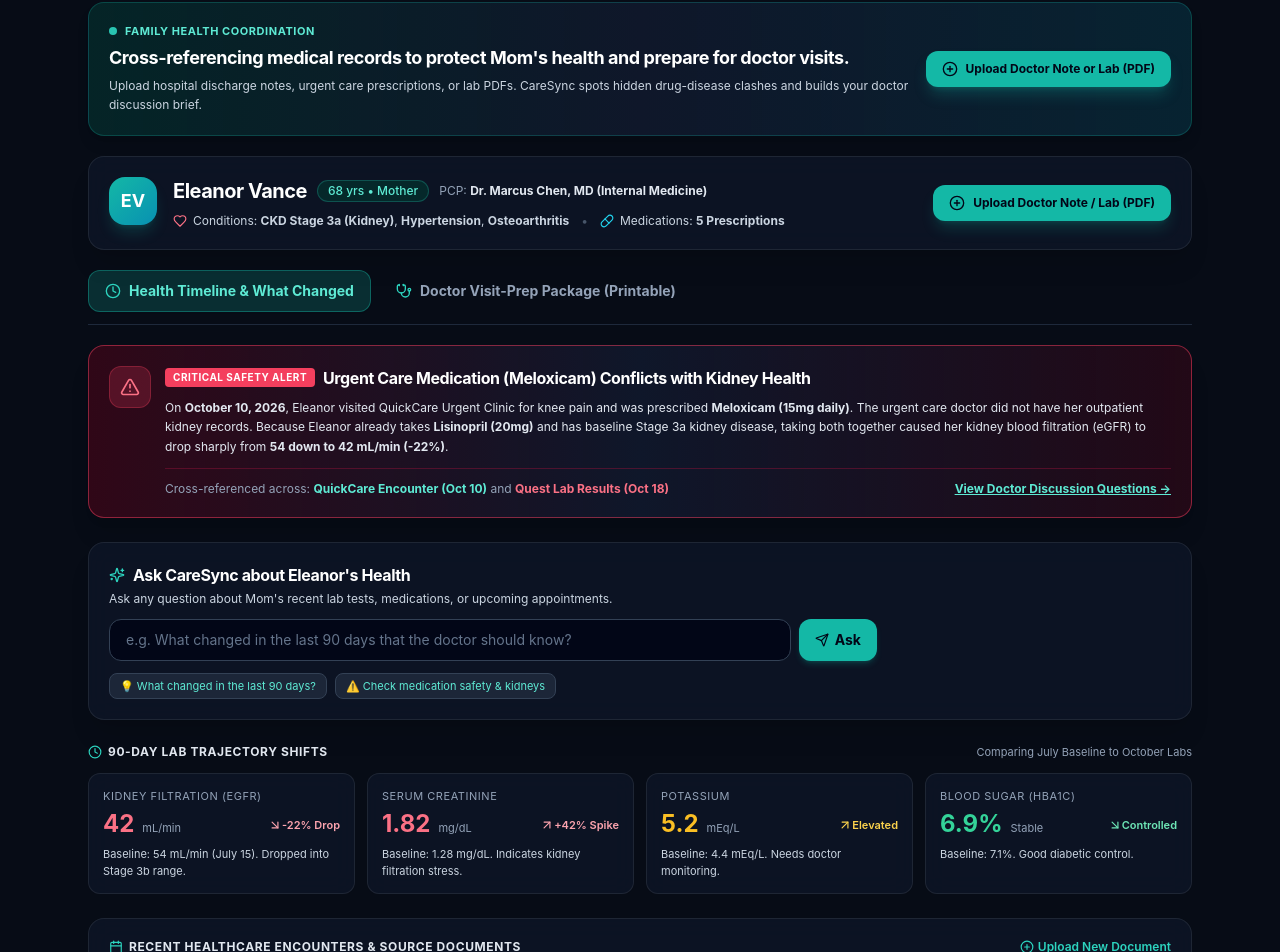
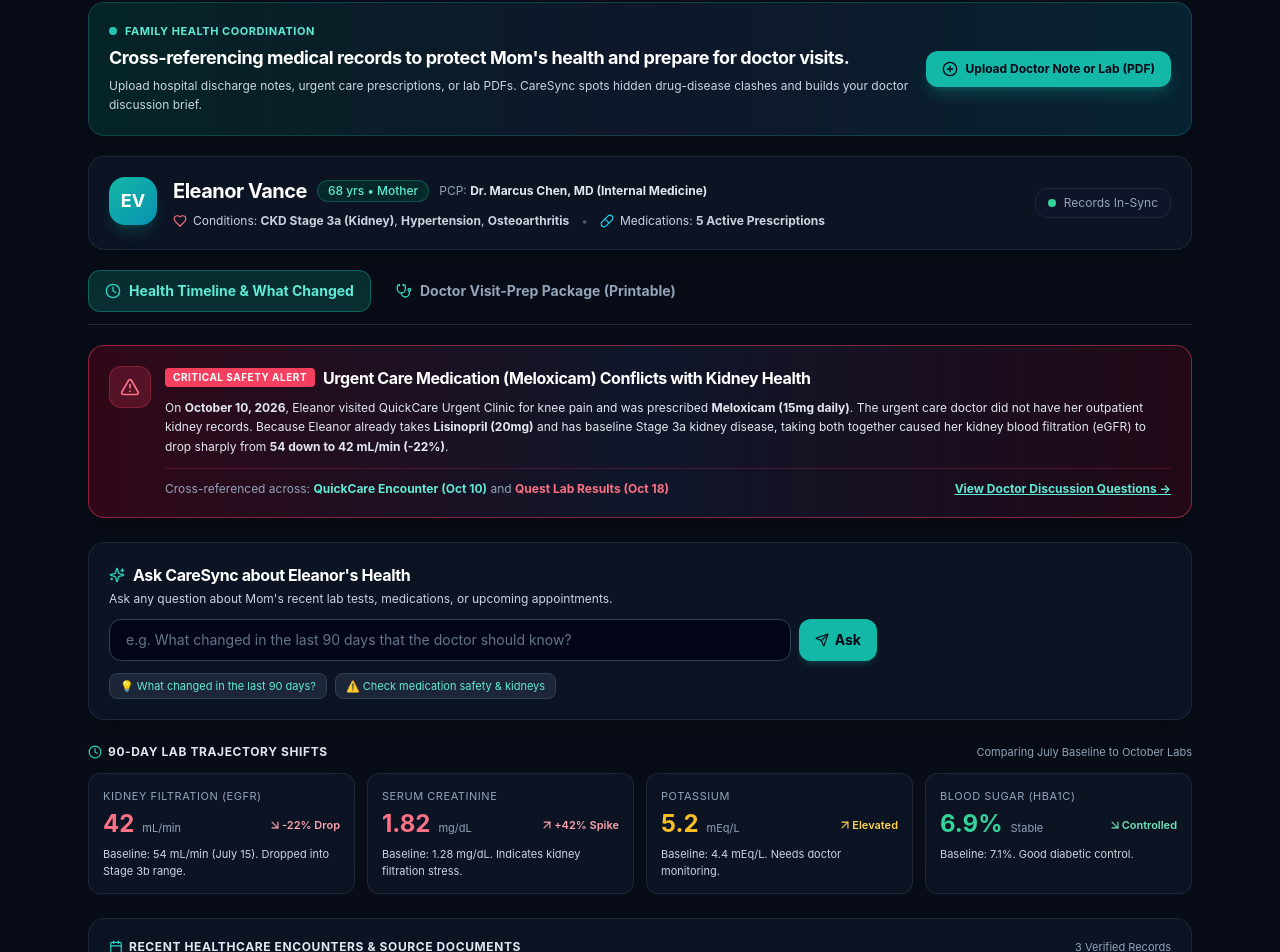
Before and after one commit to Anekenonso/CareSync, a Next.js app: page / in a window 1280 px wide. Shown: the part 126-1078 px from the top of the page. Built offline with nearby package versions, Linux system fonts and the light colour scheme.

Commit message:
fix(ux): remove duplicate upload buttons from homepage to ensure single clean CTA

```diff
--- a/src/app/page.tsx
+++ b/src/app/page.tsx
@@ -60,10 +60,7 @@ export default function CareSyncApp() {
       </div>
 
       {/* 2. Patient Context Card */}
-      <PatientCard
-        patient={patientEleanorVance}
-        onOpenIntake={() => setIsIntakeOpen(true)}
-      />
+      <PatientCard patient={patientEleanorVance} />
 
       {/* 3. Simple 2-Tab Navigation */}
       <div className="flex items-center justify-between border-b border-slate-800 pb-3 no-print">
--- a/src/components/OverviewTimeline.tsx
+++ b/src/components/OverviewTimeline.tsx
@@ -19,7 +19,7 @@ import { NemotronResponse } from "@/lib/nemotron";
 
 interface OverviewTimelineProps {
   onSelectVisitPrepTab: () => void;
-  onOpenIntake: () => void;
+  onOpenIntake?: () => void;
   uploadedDocuments?: any[];
 }
 
@@ -329,13 +329,7 @@ export function OverviewTimeline({
             <Calendar className="w-3.5 h-3.5 text-teal-400" />
             Recent Healthcare Encounters &amp; Source Documents
           </h4>
-          <button
-            onClick={onOpenIntake}
-            className="text-xs text-teal-400 hover:text-teal-300 font-semibold flex items-center gap-1"
-          >
-            <PlusCircle className="w-3.5 h-3.5" />
-            <span>Upload New Document</span>
-          </button>
+          <span className="text-[11px] text-slate-400">3 Verified Records</span>
         </div>
 
         <div className="relative border-l-2 border-slate-800 ml-3 pl-5 space-y-4">
--- a/src/components/PatientCard.tsx
+++ b/src/components/PatientCard.tsx
@@ -1,17 +1,16 @@
 "use client";
 
 import React from "react";
-import { User, AlertCircle, Heart, Pill, Calendar, PlusCircle, Sparkles } from "lucide-react";
+import { User, Heart, Pill, Calendar } from "lucide-react";
 import { Patient } from "@/types";
 
 interface PatientCardProps {
   patient: Patient;
-  onOpenIntake?: () => void;
 }
 
-export function PatientCard({ patient, onOpenIntake }: PatientCardProps) {
+export function PatientCard({ patient }: PatientCardProps) {
   return (
-    <div className="glass-panel rounded-2xl p-5 mb-6 border border-slate-800 shadow-xl relative overflow-hidden bg-gradient-to-r from-slate-900/90 via-slate-900/70 to-slate-950/90">
+    <div className="glass-panel rounded-2xl p-5 mb-5 border border-slate-800 shadow-xl relative overflow-hidden bg-gradient-to-r from-slate-900/90 via-slate-900/70 to-slate-950/90">
       <div className="flex flex-col md:flex-row md:items-center justify-between gap-4">
         {/* Patient Identity */}
         <div className="flex items-start gap-4">
@@ -29,7 +28,7 @@ export function PatientCard({ patient, onOpenIntake }: PatientCardProps) {
               </span>
             </div>
 
-            {/* Conditions Summary */}
+            {/* Conditions & Prescriptions Summary */}
             <div className="flex items-center gap-3 text-xs text-slate-300 mt-2 flex-wrap">
               <div className="flex items-center gap-1.5">
                 <Heart className="w-3.5 h-3.5 text-rose-400" />
@@ -38,21 +37,16 @@ export function PatientCard({ patient, onOpenIntake }: PatientCardProps) {
               <div className="hidden sm:inline text-slate-600">•</div>
               <div className="flex items-center gap-1.5">
                 <Pill className="w-3.5 h-3.5 text-cyan-400" />
-                <span>Medications: <strong>5 Prescriptions</strong></span>
+                <span>Medications: <strong>5 Active Prescriptions</strong></span>
               </div>
             </div>
           </div>
         </div>
 
-        {/* Primary Action Button */}
-        <div className="flex items-center gap-2 shrink-0">
-          <button
-            onClick={onOpenIntake}
-            className="px-4 py-2.5 rounded-xl bg-teal-500 hover:bg-teal-400 text-slate-950 text-xs font-bold flex items-center gap-2 shadow-lg shadow-teal-500/20 active:scale-95 transition-all"
-          >
-            <PlusCircle className="w-4 h-4" />
-            <span>Upload Doctor Note / Lab (PDF)</span>
-          </button>
+        {/* Status Indicator */}
+        <div className="flex items-center gap-2 text-xs text-slate-400 bg-slate-900/80 px-3 py-1.5 rounded-xl border border-slate-800 self-start md:self-auto">
+          <span className="w-2 h-2 rounded-full bg-emerald-400"></span>
+          <span>Records In-Sync</span>
         </div>
       </div>
     </div>
```
